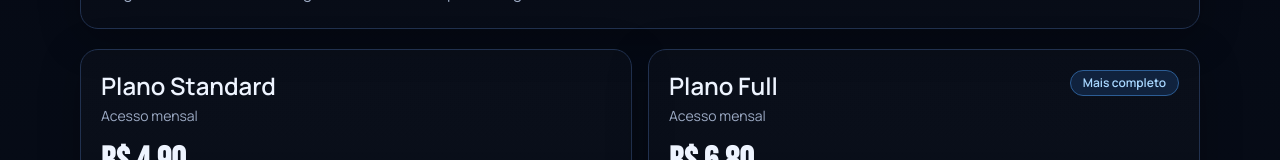
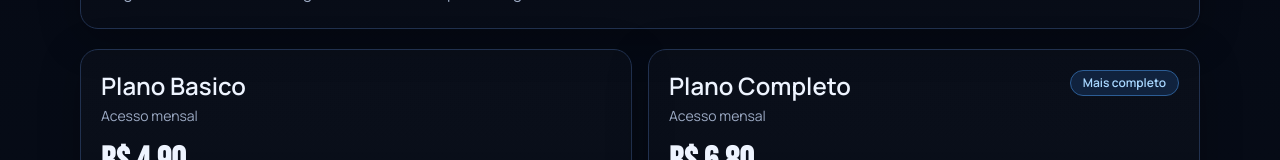
Before and after one commit to levycampelo/streamhub, a Next.js app: page /assinatura in a window 1280 px wide. Shown: the part 225-385 px from the top of the page. Built offline with nearby package versions, Linux system fonts and the light colour scheme; no server answers.

Commit message:
name do plano

```diff
--- a/src/app/assinatura/page.tsx
+++ b/src/app/assinatura/page.tsx
@@ -13,7 +13,7 @@ const fullCheckout = process.env.NEXT_PUBLIC_MP_FULL_CHECKOUT_URL ?? "https://ww
 
 const plans: Plan[] = [
   {
-    name: "Standard",
+    name: "Basico",
     price: "R$ 4,90",
     checkoutUrl: standardCheckout,
     features: [
@@ -22,7 +22,7 @@ const plans: Plan[] = [
     ],
   },
   {
-    name: "Full",
+    name: "Completo",
     price: "R$ 6,80",
     checkoutUrl: fullCheckout,
     highlight: true,
```
